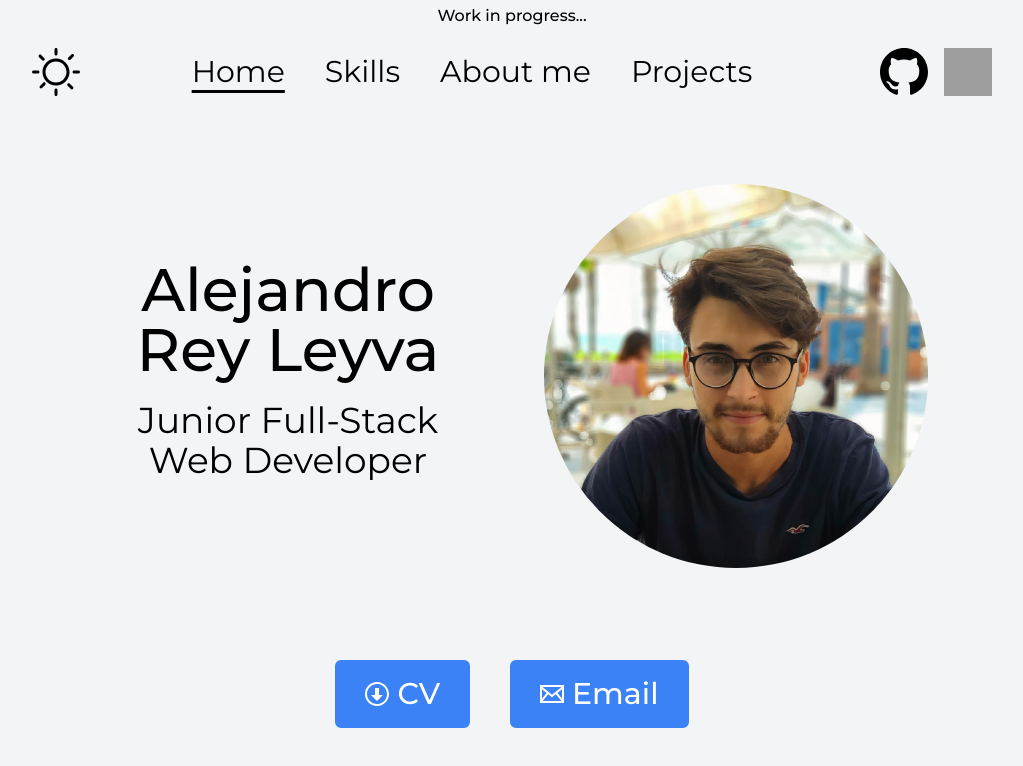
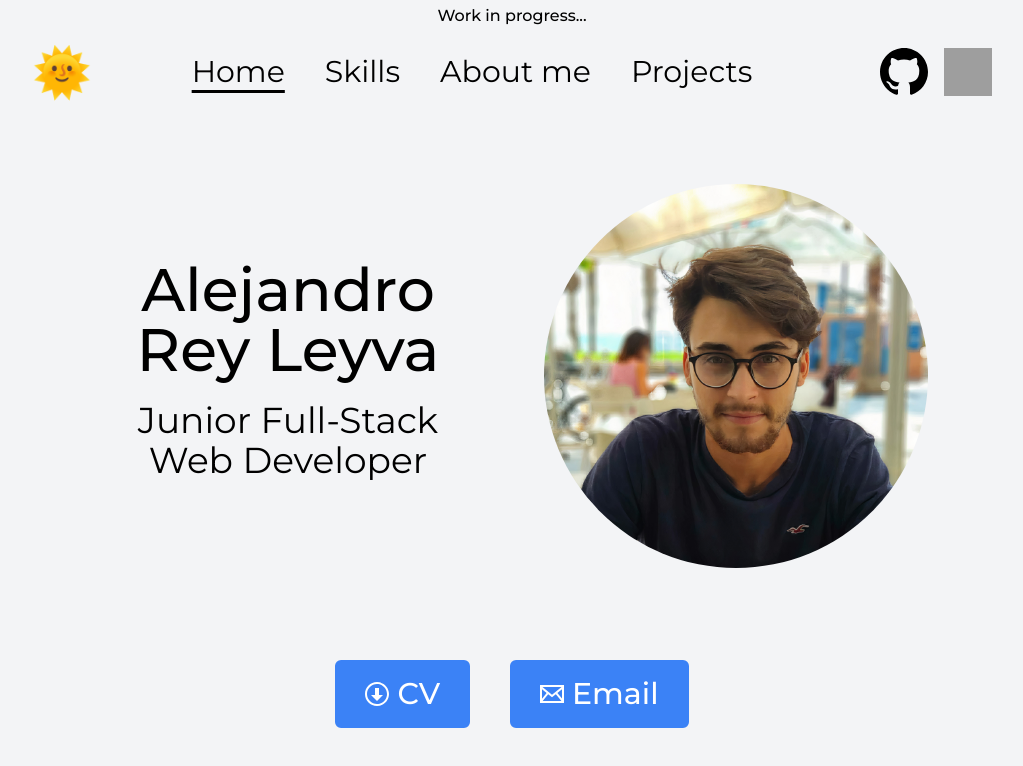
Before and after one commit to alereyleyva/alereyleyva.dev, a Next.js app: page / in a window 1280 px wide. Shown: the top 766 px of the page, without its empty margins (128-1151 px from the left). Built offline with nearby package versions, Linux system fonts and the light colour scheme; grey boxes are pictures that could not be loaded.

Commit message:
Toggle theme button - icon change

```diff
--- a/components/Burguer.jsx
+++ b/components/Burguer.jsx
@@ -7,7 +7,7 @@ export default function Burguer() {
   return (
     <>
       <div
-        className="w-12 h-12 mr-4 relative hidden lg:flex justify-center items-center cursor-pointer"
+        className="w-12 h-12 mr-3 relative hidden lg:flex justify-center items-center cursor-pointer"
         onClick={() => setShowMenu(!showMenu)}
       >
         <div className="burguer" />
--- a/components/ToggleTheme.jsx
+++ b/components/ToggleTheme.jsx
@@ -12,11 +12,7 @@ export default function ToggleTheme() {
         onClick={toggleTheme}
         type="button"
       >
-        {dark ? (
-          <Image src="/moon.svg" layout="fill" alt="dark mode" />
-        ) : (
-          <Image src="/sun.svg" layout="fill" alt="light mode" />
-        )}
+        <p className="lg:text-4xl text-5xl">{dark ? '🌙' : '🌞'}</p>
       </button>
     </>
   );
```
